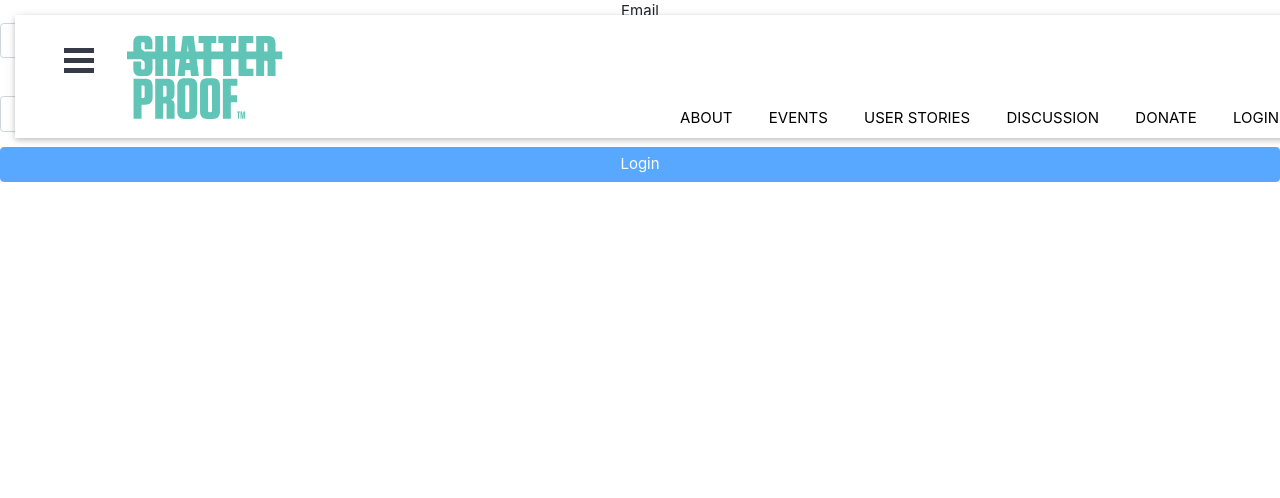
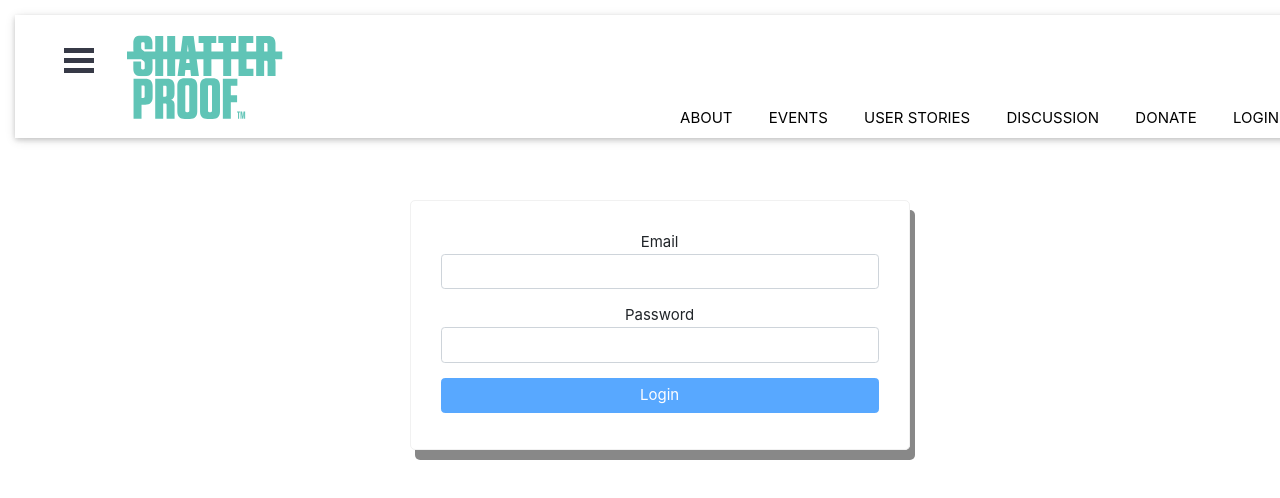
Before and after one commit to jerseycity19/team-12, a React (Create React App) app in the folder frontend/: page /Login in a window 1280 px wide. Shown: the top 498 px of the page. Built offline with nearby package versions, Linux system fonts and the light colour scheme.

Commit message:
adding links

```diff
--- a/frontend/src/App.js
+++ b/frontend/src/App.js
@@ -6,6 +6,7 @@ import Trackpage from "./Components/Trackpage/Trackpage";
 import Login from "./Components/Login/Login";
 import Survey from "./Components/Survey/Survey";
 import Dashboard from "./Components/Dashboard/Dashboard";
+import Forum from './Components/Forum/Forum'
 import 'bootstrap/dist/css/bootstrap.min.css';
 
 import './App.css';
@@ -20,6 +21,7 @@ function App() {
           <Route exact path="/Login" component={Login} />
           <Route exact path="/Survey" component={Survey} />
           <Route exact path="/Dashboard" component={Dashboard} />
+          <Route exact path="/Forum" component={Forum} />
         </Router>
 
     </div>
--- a/frontend/src/Components/Homepage/Homepage.jsx
+++ b/frontend/src/Components/Homepage/Homepage.jsx
@@ -39,7 +39,7 @@ class Homepage extends Component {
           <div className ="text-box">
             <h1>Forum for Open Discussion</h1>
             <p>This is a safe space for our account members to and vistors to engage in open discussion. Please feel free to make a post sharing an experience, question or thought with our community</p>
-            <p><a href="#work" class="w3-button w3-black"><i class="fa fa-th"> </i> View Our Works</a></p>
+            <p><a href="/Forum" class="w3-button w3-black"><i class="fa fa-th"> </i> View Our Works</a></p>
           </div>
           <img className="forum-image" src={require("./sample-forum.png")} alt="forum"/>
         </div>
--- a/frontend/src/Components/Login/Login.jsx
+++ b/frontend/src/Components/Login/Login.jsx
@@ -1,5 +1,6 @@
 import React, { Component } from "react";
 import { Button, FormGroup, FormControl } from "react-bootstrap";
+import {Link} from 'react-router-dom';
 import "./Login.scss";
 
 export default class Login extends Component {
@@ -53,7 +54,8 @@ export default class Login extends Component {
             disabled={!this.validateForm()}
             type="submit"
           >
-            Login
+            <Link to = "/dashboard" className = "link">Login</Link>
+
           </Button>
         </form>
       </div>
--- a/frontend/src/Components/Login/Login.scss
+++ b/frontend/src/Components/Login/Login.scss
@@ -1,5 +1,5 @@
 .top-header{
-    display: flex;
+     display: flex;
     flex-direction: column;
     justify-content: center;
     padding: 2em;
@@ -15,3 +15,18 @@
     }
 
   }
+
+  .Login{
+    position: relative;
+    top: 200px;
+    width: 500px;
+    height: 250px;
+    padding: 2em;
+    left: 32%;
+    border: 1px solid #f1f1f1;
+    border-radius: 5px;
+    box-shadow: 5px 10px #888888;
+  }
+  .link{
+    color: white;
+  }
--- a/frontend/src/Components/Navbar/Navbar.jsx
+++ b/frontend/src/Components/Navbar/Navbar.jsx
@@ -32,7 +32,7 @@ class Navbar extends Component {
                   <a href="#about" class="w3-bar-item w3-button">ABOUT</a>
                   <a href="#team" class="w3-bar-item w3-button"><i class="fa fa-user"></i> EVENTS</a>
                   <a href="#work" class="w3-bar-item w3-button"><i class="fa fa-th"></i> USER STORIES</a>
-                  <a href="#pricing" class="w3-bar-item w3-button"><i class="fa fa-usd"></i> DISCUSSION</a>
+                  <a href="/Forum" class="w3-bar-item w3-button"><i class="fa fa-usd"></i> DISCUSSION</a>
                   <a href="#contact" class="w3-bar-item w3-button"><i class="fa fa-envelope"></i> DONATE</a>
                   <a href="/Login" class="w3-bar-item w3-button"><i class="fa fa-envelope"></i> LOGIN</a>
           </div>
```
